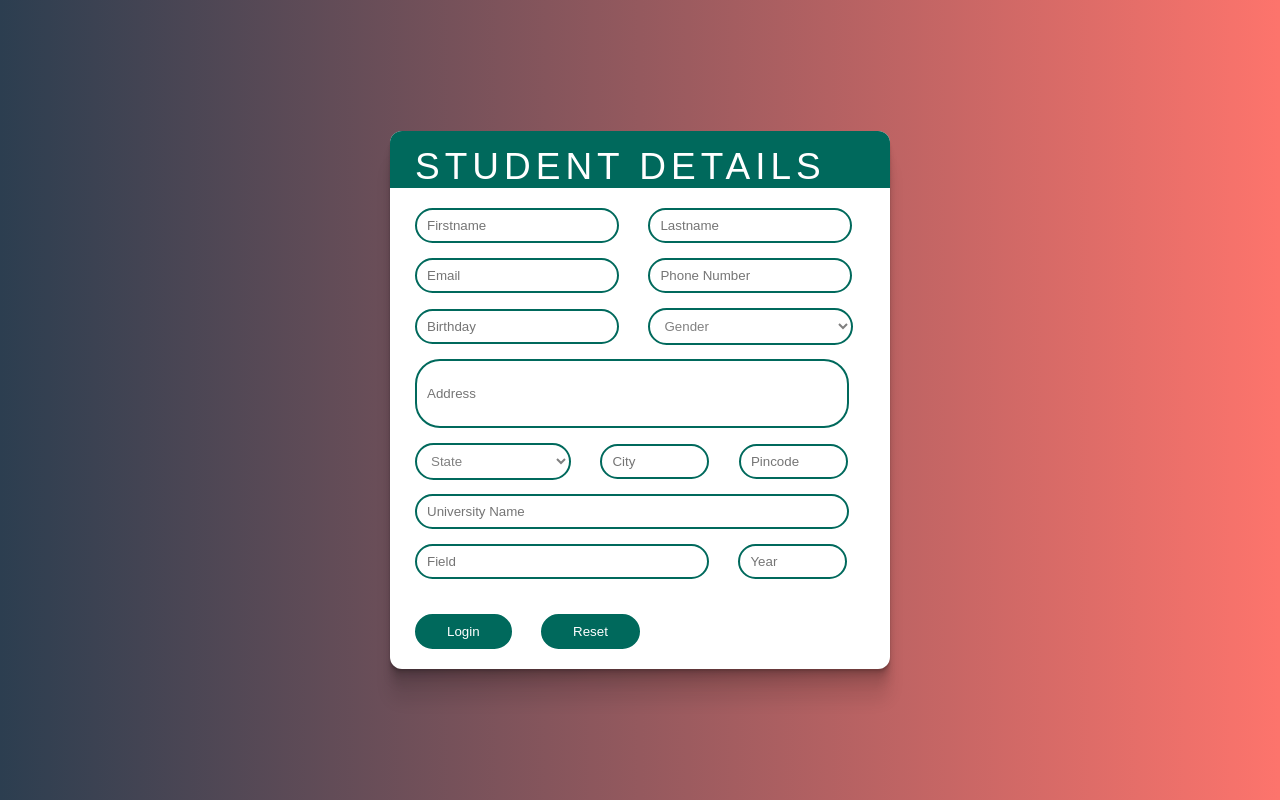
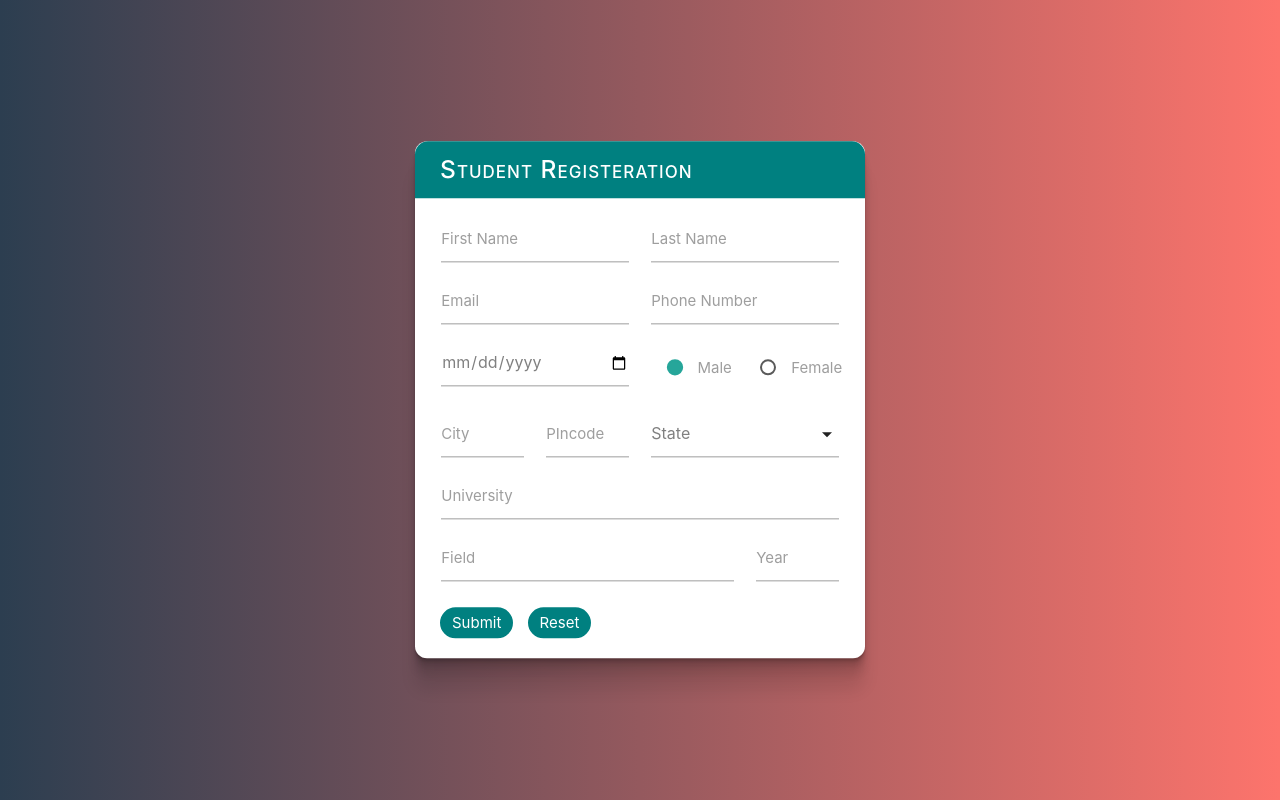
Before and after one commit to dumbPirate/student-registration, a plain HTML site: page templates/index.html in a window 1280 px wide. Drawn offline with nearby package versions, Linux system fonts and the light colour scheme.

Commit message:
heavy customisation using materialize css

```diff
--- /dev/null
+++ b/static/sam.js
@@ -0,0 +1,10 @@
+document.addEventListener('DOMContentLoaded', function() {
+    var elems = document.querySelectorAll('select');
+    var instances = M.FormSelect.init(elems);
+  });
+
+
+// document.addEventListener('DOMContentLoaded', function () {
+//     var textNeedCount = document.querySelectorAll('#phone_number, #pincode');
+//     M.CharacterCounter.init(textNeedCount);
+// });
--- a/static/style.css
+++ b/static/style.css
@@ -1,13 +1,15 @@
 body{
-  font-family: sans-serif;
+    /* font-family: sans-serif; */
     background: linear-gradient(to right, #2c3e50, #fd746c);
 }
+
+html{ overflow-y: scroll;}
+
+
 .box{
-  width: 500px;
+    width: 450px;
     background: white;
-  /* background: linear-gradient(to right, #2c3e50, #fd746c) */
     border-radius: 12px 12px 12px 12px;
-  /* background: white;  */
     position: absolute;
     top: 50%;
     left: 50%;
@@ -20,47 +22,54 @@ body{
                 0 32px 16px rgba(0,0,0,0.09);
 }
 
-.box h1{
-  color: white;
-  font-size: 37px;
+.select-dropdown{ color: grey; }
+
+.to_pad{
+    padding-left: 15px;
+    padding-right: 15px;
+}
+
+h5{
     padding-left: 25px;
     padding-top: 15px;
-  letter-spacing: 5px;
-  text-transform: uppercase;
-  border-radius: 12px 12px 0px 0px;
-  /* text-shadow: 1px 1px black; */
-  background: #00695c;
-  font-weight: 400;
-  margin: 0px;
-  margin-bottom: 20px;
+    padding-bottom: 15px;
+    background-color: teal;
+    font-variant: small-caps;
+    font-weight: 500;
+    letter-spacing: 1px;
+    margin-top: 0px;
+    margin-bottom: 18px;
+    color: white;
+    border-radius: 13px 13px 0px 0px;
+    text-shadow: teal 3px 3px 5px;
 }
-.box input[type = "text"],.box input[type = "date"],.box input[type = "email"],.box input[type = "number"]{
-  border: 0;
-  outline: 0;
-  background-color: rgba(255, 255, 255, 0.8);
-  /* background: transparent; */
-  margin-left: 25px;
-  margin-bottom: 15px;
-  text-align: left;
-  border: 2px solid #00695c;
-  padding: 8px 10px;
-  width: 180px;
-  /* opacity: 0.6; */
-  /* outline: none; */
-  color: black;
-  border-radius: 18px;
+
+
+.input-field.col.s6,.input-field.col.s12,.input-field.col.s4,
+.input-field.col.s9,.input-field.col.s3{
+    margin-top: 0px;
+    margin-bottom: 8px;
+}
+
+
+input[type=date]{
+    color: grey;
+}
+
+
+.select-dropdown{
+    color: grey;
 }
 
 .box input[type = "submit"],.box input[type = "reset"]{
     border:0;
-  background: #00695c;
-  /* display: block; */
-  margin-left: 25px;
-  margin-top: 20px;
+    background: teal;
+    margin-left: 10px;
     margin-bottom: 20px;
+    margin-top: 10px;
     text-align: center;
-  border: 2px solid #00695c;
-  padding: 8px 30px;
+    border: 2px solid teal;
+    padding: 5px 10px;
     outline: none;
     color: white;
     border-radius: 24px;
@@ -70,90 +79,10 @@ body{
 
 .box input[type = "submit"]:hover{
     background: white;
-  color: #00695c;
+    color: teal;
 }
 
 .box input[type = "reset"]:hover{
     background: white;
-  color: #00695c;
+    color: teal;
 }
-
-
-#st{
-  border:0;
-  margin-left: 25px;
-  background: transparent;
-  text-align: left;
-  border: 2px solid #00695c;
-  padding: 8px 10px;
-  width: 205px;
-  outline: none;
-  color: grey;
-  border-radius: 24px;
-}
-
-#gender {
-  border:0;
- margin-left: 25px;
- background: transparent;
- text-align: left;
- border: 2px solid #00695c;
- padding: 8px 10px;
- width: 156px;
- outline: none;
- color: grey;
- border-radius: 24px;
-}
-
-#myHeader{
-  border:0;
-  background: none;
-  margin-left: 25px;
-  text-align: left;
-  border: 2px solid #00695c;
-  padding: 25px 10px;
-  width: 410px;
-  outline: none;
-  color: white;
-  border-radius: 25px;
-}
-
-#ox{
-  border:0;
-  background: none;
-  /* margin-left: 25px; */
-  text-align: left;
-  border: 2px solid #00695c;
-  padding: 8px 10px;
-  width: 85px;
-  outline: none;
-  color: black;
-  border-radius: 24px;
-}
-
-
-#ty{
-  border:0;
-  background: none;
-  margin-left: 25px;
-  text-align: left;
-  border: 2px solid #00695c;
-  padding: 8px 10px;
-  width: 410px;
-  outline: none;
-  color: white;
-  border-radius: 44px;
-}
-
-#px{
-    border:0;
-  background: none;
-  /* margin: 9px; */
-  text-align: left;
-  border: 2px solid #00695c;
-  padding: 8px 10px;
-  width: 270px;
-  outline: none;
-  color: white;
-  border-radius: 44px;
-}
--- a/templates/index.html
+++ b/templates/index.html
@@ -1,57 +1,92 @@
 <!DOCTYPE html>
-<html lang="en" dir="ltr">
-
+<html>
   <head>
-  <meta charset="utf-8">
-  <title>َStudent Registeration Form</title>
+    <link rel="stylesheet" href="../static/style.css">
+    <!-- <link href="https://fonts.googleapis.com/icon?family=Material+Icons" rel="stylesheet"> -->
+    <link type="text/css" rel="stylesheet" href="../static/materialize.min.css"  media="screen,projection"/>
+    <meta name="viewport" content="width=device-width, initial-scale=1.0"/>
+    <script type="text/javascript" src="../static/sam.js"></script>
+    <script type="text/javascript" src="../static/materialize.min.js"></script>
     <link rel="stylesheet" href="../static/style.css">
   </head>
+
   <body>
+    <div class = "container">
+        <div class = "row">
 
-  <form class="box" action="/submit" method="POST">
-    <h1>Student Details</h1>
+            <form  class="box" action="/submit" method="POST">
 
-    <input pattern="[a-zA-Z]+" oninvalid="setCustomValidity('Please enter alphabets only. ')"
-    type="text" class="form-control" name="first_name" placeholder="Firstname">
-    <input type="text" pattern="[a-zA-Z]+" oninvalid="setCustomValidity('Please enter alphabets only. ')"
-      name="last_name" placeholder="Lastname">
+                <div>
+                    <h5>Student Registeration</h>
+                </div>
 
-    <br>
+                <div class = "to_pad">
+                    <div class="input-field col s6">
+                        <input id="first_name" type="text" pattern="^[a-zA-Z]*"
+                        oninvalid="setCustomValidity('Please enter alphabets only. ')"
+                        oninput="this.setCustomValidity('')" class="validate" name="first_name">
+                        <label for="first_name">First Name</label>
+                    </div>
+                    <div class="input-field col s6">
+                        <input id="last_name" type="text" pattern="^[a-zA-Z]*"
+                        oninvalid="setCustomValidity('Please enter alphabets only. ')"
+                        oninput="this.setCustomValidity('')"  class="validate" name="last_name">
+                        <label for="last_name">Last Name</label>
+                    </div>
 
-    <input type="email" name="email" oninvalid="setCustomValidity('invalid email')" placeholder="Email">
 
-    <input type="text" pattern="[1-9]{1}[0-9]{9}" title="10 digit number" name="phone"
-      placeholder="Phone Number">
+                    <div class="input-field col s6">
+                        <input id="email" type="email" class="validate" name="email">
+                        <label for="email">Email</label>
+                    </div>
+                    <div class="input-field col s6">
+                        <input id="phone_number" type="text" pattern="[1-9]{1}[0-9]{9}"
+                        title="10 digit number"  data-length="10" name="phone">
+                        <label for="phone_number">Phone Number</label>
+                    </div>
 
-    <br>
 
-    <input placeholder="Birthday" class="textbox-n" type="text" onfocus="(this.type='date')"
-      name = "birthday" id="date">
-    <select id="st" name = "gender">
-      <option value="">Gender</option>
-      <option value="male">Male</option>
-      <option value="female">Female</option>
-      <option value="other">Other</option>
+                    <div class="input-field col s6 tim">
+                        <input type="date" class="datepicker" name="birthday">
+                    </div>
 
-    </select>
 
-    <br>
+                    <div class="input-field col s6">
+                        <div class="input-field col s6">
+                            <p><label>
+                                <input type="radio" name="gender" value="male" checked />
+                                <span>Male</span>
+                            </label></p>
+                        </div>
+                        <div class="input-field col s6">
+                            <p><label>
+                                <input type="radio" name="gender" value="female" />
+                                <span>Female</span>
+                            </label></p>
+                        </div>
+                    </div>
 
-    <input type="text" name="address" id="myHeader" placeholder="Address">
 
-    <br>
-
-    <select id="gender" name = "state">
-
-      <option value=”tt”>State</option>
+                    <div class="input-field col s3">
+                        <input id="city" type="text"  pattern="^[a-zA-Z]*"
+                        oninvalid="setCustomValidity('Please enter alphabets only. ')"
+                        oninput="this.setCustomValidity('')" class="validate" name="city">
+                        <label for="city">City</label>
+                    </div>
+                    <div class="input-field col s3">
+                        <input id="pincode" type="text" pattern="[1-9]{1}[0-9]{5}"
+                        title="6 digit code"  data-length="6" class="validate" name="pincode">
+                        <label for="pincode">PIncode</label>
+                    </div>
+                    <div class="input-field col s6">
+                        <select id="st" name="state">
+                            <option value="null" disabled selected>State</option>
                             <option value=”Andhra Pradesh”>Andhra Pradesh</option>
-      <!-- <option value=”Andaman and Nicobar Islands”>Andaman and Nicobar Islands</option> -->
                             <option value=”Arunachal Pradesh”>Arunachal Pradesh</option>
                             <option value=”Assam”>Assam</option>
                             <option value=”Bihar”>Bihar</option>
                             <option value=”Chandigarh”>Chandigarh</option>
                             <option value=”Chhattisgarh”>Chhattisgarh</option>
-      <!-- <option value=”Dadar and Nagar Haveli”>Dadar and Nagar Haveli</option> -->
                             <option value=”Daman and Diu”>Daman and Diu</option>
                             <option value=”Delhi”>Delhi</option>
                             <option value=”Lakshadweep”>Lakshadweep</option>
@@ -80,29 +115,35 @@
                             <option value=”Uttar Pradesh”>Uttar Pradesh</option>
                             <option value=”Uttarakhand”>Uttarakhand</option>
                             <option value=”West Bengal”>West Bengal</option>
+                        </select>
+                        <label></label>
+                    </div>
 
-    </select>
 
-    <input type="text"  name="city" id="ox" placeholder="City">
-    <input type="text"  name="pincode" id="ox" pattern="[1-9]{1}[0-9]{5}" title="6 digit number" placeholder="Pincode">
+                    <div class="input-field col s12">
+                        <input id="university" type="text" class="validate" name="uni_name">
+                        <label for="university">University</label>
+                    </div>
 
-    <br>
+                    <div class="input-field col s9">
+                        <input id="Field" type="text" class="validate" name="field">
+                        <label for="Field">Field</label>
+                    </div>
+                    <div class="input-field col s3">
+                        <input id="year" type="number" min="1950" max="2020" class="validate" name="year">
+                        <label for="year">Year</label>
+                    </div>
 
-    <!-- <h1>Masters Details</h1> -->
 
-    <input type="text" name="uni_name" id="ty" placeholder="University Name">
-    <input type="text" name="field" id="px" placeholder="Field">
-    <input type="number" name = "year" id="ox" min="1950" max="2020" step="01" placeholder="Year"
-      ></input>
-    <br>
+                    <input type="submit" name="" value="Submit">
+                    <input type="reset" value="Reset">
 
-    <input type="submit" name="" value="Login">
-    <input type="reset" value="Reset">
+                </div>
 
             </form>
 
-  <script type="text/javascript" src="../js/materialize.min.js"></script>
-
+        </div>
+    </div>
+    <script type="text/javascript" src="../static/materialize.min.js"></script>
   </body>
-
 </html>
```
Also changed, not shown: static/materialize.min.css (added), static/materialize.min.js (added), 3 other files. Lines whose indentation alone changed are shown as unchanged.
